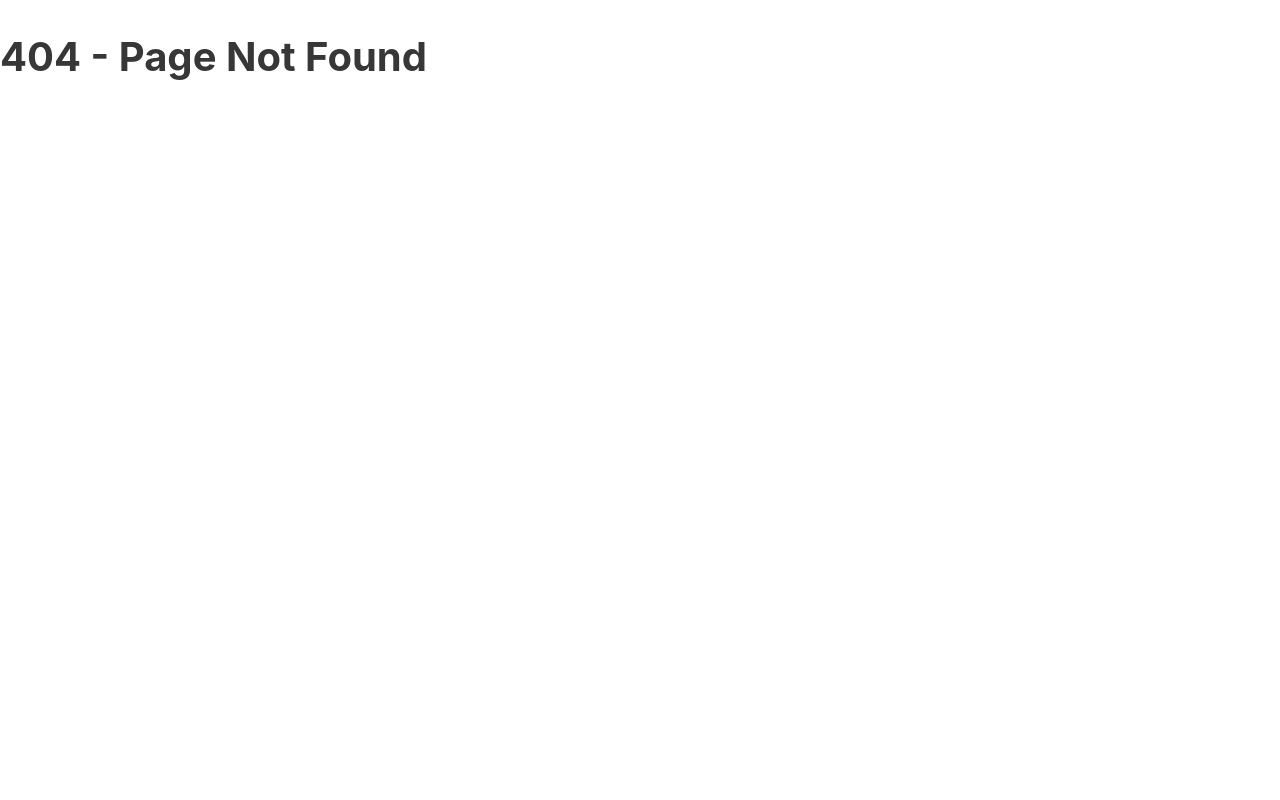
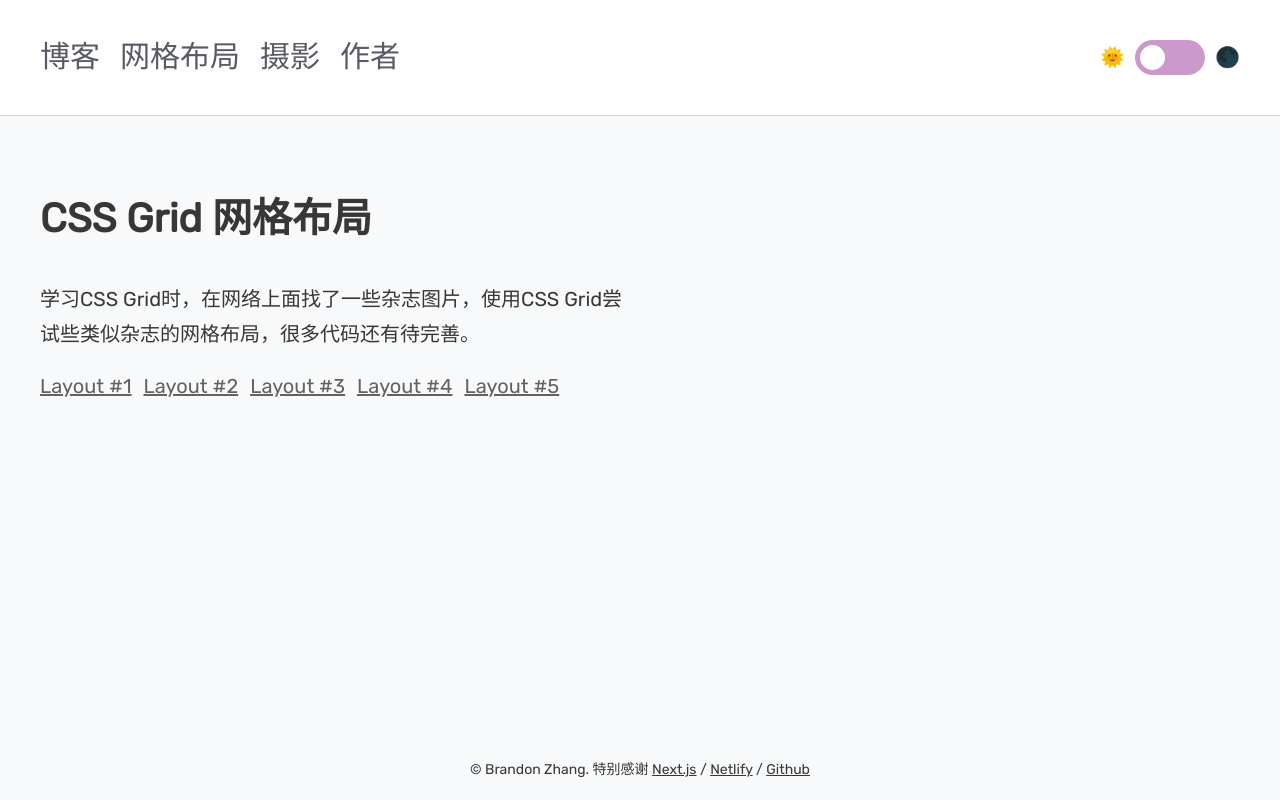
Before and after one commit to iambran/personalwebsite, a Next.js app: page /layouts in a window 1280 px wide. Before the commit this address had no page. Built offline with nearby package versions, Linux system fonts and the light colour scheme.

Commit message:
add layouts.js page

```diff
--- a/components/layout.js
+++ b/components/layout.js
@@ -39,9 +39,12 @@ export default function Layout ({ children, home }) {
             </Meta> */}
 
             <header className="header">
-
+                <nav>
                     <Link href="/">
                         <a>博客</a>
+                    </Link>
+                    <Link href="/layouts">
+                        <a>网格布局</a>
                     </Link>
                     <Link href="/photography">
                         <a>摄影</a>
@@ -49,6 +52,7 @@ export default function Layout ({ children, home }) {
                     <Link href="/about">
                         <a>作者</a>
                     </Link>
+                </nav>
                 <div className="themeSwitch">
                     <p>🌞</p>
                     <div className="toggler" onClick={toggleMode}>
--- a/components/layouts/general.module.scss
+++ b/components/layouts/general.module.scss
@@ -3,7 +3,6 @@
     position: absolute;
     left: 2px;
     bottom: 2px;
-    color: white;
-    background-color: black;
+    background-color: #cc99cd;
     padding: 6px 12px;
 }
--- /dev/null
+++ b/pages/layouts.js
@@ -0,0 +1,40 @@
+import Layout, {siteTitle} from '../components/layout'
+import Meta from '../components/meta'
+import Image from 'next/image'
+import Link from 'next/link'
+
+export default function LayoutIdeas() {
+  return (
+    <Layout>
+      <Meta></Meta>
+      <section className="my">
+
+        <h1>CSS Grid 网格布局</h1>
+        <p>
+            学习CSS Grid时，在网络上面找了一些杂志图片，使用CSS Grid尝试些类似杂志的网格布局，很多代码还有待完善。
+        </p>
+
+
+        <div className="links">
+            <Link href="/layouts/1">
+                <a>Layout #1</a>
+            </Link>
+            <Link href="/layouts/2">
+                <a>Layout #2</a>
+            </Link>
+            <Link href="/layouts/3">
+                <a>Layout #3</a>
+            </Link>
+            <Link href="/layouts/4">
+                <a>Layout #4</a>
+            </Link>
+            <Link href="/layouts/5">
+                <a>Layout #5</a>
+            </Link>
+        </div>
+
+      </section>
+
+    </Layout>
+  )
+}
--- a/pages/layouts/5.js
+++ b/pages/layouts/5.js
@@ -2,6 +2,7 @@ import Link from 'next/link'
 import layoutStyles from '../../components/layouts/5.module.scss'
 import Meta from '../../components/meta'
 import Image from 'next/image'
+import generalStyle from '../../components/layouts/general.module.scss'
 
 export default function Layout() {
     const pageTitle = 'Layout #5'
@@ -51,6 +52,9 @@ export default function Layout() {
 
 
             </section>
+            <Link href="/layouts">
+                <a className={generalStyle.back}>Go back</a>
+            </Link>
         </>
     )
 }
--- a/styles/globals.scss
+++ b/styles/globals.scss
@@ -158,6 +158,12 @@ $maxContentWidth: 70ch;
   border-bottom: 1px solid var(--dark-theme-border-color, #d2d3d7);
   transition: all 0.3s ease;
 
+  nav {
+    display: flex;
+    align-items: center;
+    gap: 2rem;
+  }
+
   a {
     color: #585b63;
     text-decoration: none;
@@ -180,6 +186,17 @@ $maxContentWidth: 70ch;
     }
   }
 
+}
+
+@media (max-width: 650px) {
+  .header nav {
+    flex-direction: column;
+    gap: 0;
+    align-items: start;
+    a {
+      font-size: 2rem;
+    }
+  }
 }
 
 .themeSwitch {
@@ -317,6 +334,7 @@ $maxContentWidth: 70ch;
   }
   .links {
     display: flex;
+    flex-wrap: wrap;
     gap: 1.2rem;
 
     a {
```
Lines whose indentation alone changed are shown as unchanged.
